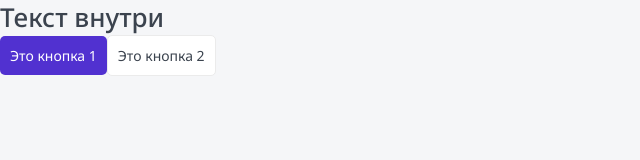
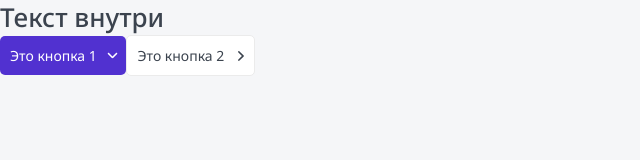
Before and after one commit to mister-Mandarin/udemy-react-cource, a Next.js app: page / in a window 1280 px wide. Shown: the top 160 px of the page, without its empty margins (0-640 px from the left). Built offline with nearby package versions, Linux system fonts and the light colour scheme.

Commit message:
Раздел 7 простые компоненты

```diff
--- a/components/Button/Button.module.css
+++ b/components/Button/Button.module.css
@@ -34,5 +34,19 @@
 
 .simple:hover {
     box-shadow: 0 0 10px rgb(0 0 0 / 50%);
+}
 
+.arrow {
+    display: inline-block;
+
+    margin-left: 10px;
 }
+
+.down {
+    transition: all 0.2s;
+    transform: rotate(90deg);
+}
+
+.primary svg {
+    fill: var(--white);
+}
--- a/components/Button/Button.tsx
+++ b/components/Button/Button.tsx
@@ -1,19 +1,24 @@
 import {ButtonProps} from "@/components/Button/Button.props";
 import styles from "./Button.module.css";
 import cn from "classnames";
+import ArrowIcon from './Arrow.svg';
+import {types} from "util";
 
 // ...props - это спред. Он повзоляет "вытащить" все оставшиеся возможные параметры кнопки.
 // Для этого их экстендили в пропсах.
 
-export const Button = ({children, type, className, ...props}: ButtonProps): JSX.Element => {
+export const Button = ({children, types, className, arrow = 'none', ...props}: ButtonProps): JSX.Element => {
     return (
         <>
             <button className={cn(styles.button, className,
                 {
-                    [styles.primary]: type == 'primary',
-                    [styles.simple]: type == 'simple'
+                    [styles.primary]: types == 'primary',
+                    [styles.simple]: types == 'simple'
                 })} {...props}>
-                {children}</button>
+                {children} {arrow != 'none' && <span className={cn(styles.arrow, {
+                [styles.down]: arrow == 'down'
+            })}>
+                <ArrowIcon/></span>}</button>
         </>
     );
 };
--- /dev/null
+++ b/next-env-custom.d.ts
@@ -0,0 +1,2 @@
+/// <reference types="next" />
+/// <reference types="next/image-types/global" />
--- a/next.config.js
+++ b/next.config.js
@@ -1,6 +1,27 @@
-/** @type {import('next').NextConfig} */
-const nextConfig = {
-  reactStrictMode: true,
-}
+module.exports = {
+    webpack(config, options) {
+        config.module.rules.push({
+            loader: '@svgr/webpack',
+            issuer: /\.[jt]sx?$/,
+            options: {
+                prettier: false,
+                svgo: true,
+                svgoConfig: {
+                    // plugins: [{removeViewBox: false}],
+                    plugins: [{
+                        name: 'preset-default',
+                        params: {
+                            override: {
+                                removeViewBox: false
+                            }
+                        }
+                    }],
+                },
+                titleProp: true,
+            },
+            test: /\.svg$/,
+        });
 
-module.exports = nextConfig
+        return config;
+    },
+};
--- a/package.json
+++ b/package.json
@@ -22,6 +22,7 @@
     "typescript": "5.0.4"
   },
   "devDependencies": {
+    "@svgr/webpack": "^8.0.1",
     "stylelint": "^15.4.0",
     "stylelint-config-standard": "^32.0.0",
     "stylelint-order": "^6.0.3",
--- a/pages/_app.tsx
+++ b/pages/_app.tsx
@@ -10,7 +10,7 @@ export default function App({Component, pageProps}: AppProps): JSX.Element {
             <title>Приложение Udemy</title>
             <link rel="icon" href="/favicon.ico"/>
             <link rel="preconnect" href="https://fonts.googleapis.com"/>
-            <link rel="preconnect" href="https://fonts.gstatic.com" crossOrigin="true"/>
+            <link rel="preconnect" href="https://fonts.gstatic.com" crossOrigin="anonymous"/>
         </Head>
         <Component {...pageProps} />
     </>;
--- a/pages/index.tsx
+++ b/pages/index.tsx
@@ -5,8 +5,8 @@ export default function Home(): JSX.Element {
     return (
         <div>
             <Htag tag='h1'>Текст внутри</Htag>
-            <Button type={'primary'}>Это кнопка 1</Button>
-            <Button type={'simple'}>Это кнопка 2</Button>
+            <Button types={'primary'} arrow={"down"}>Это кнопка 1</Button>
+            <Button types={'simple'} arrow={"right"}>Это кнопка 2</Button>
         </div>
     );
 }
--- /dev/null
+++ b/svg.d.ts
@@ -0,0 +1,5 @@
+declare module "*.svg" {
+    import React from "react";
+    const content: React.FunctionComponent<React.SVGAttributes<SVGElement>>;
+    export default content;
+}
```
Also changed, not shown: components/Button/Button.props.ts (+4 -3 lines), tsconfig.json (+17 -4 lines), components/Button/Arrow.svg (added), 1 other file (tests, documents, lock files or other folders).
